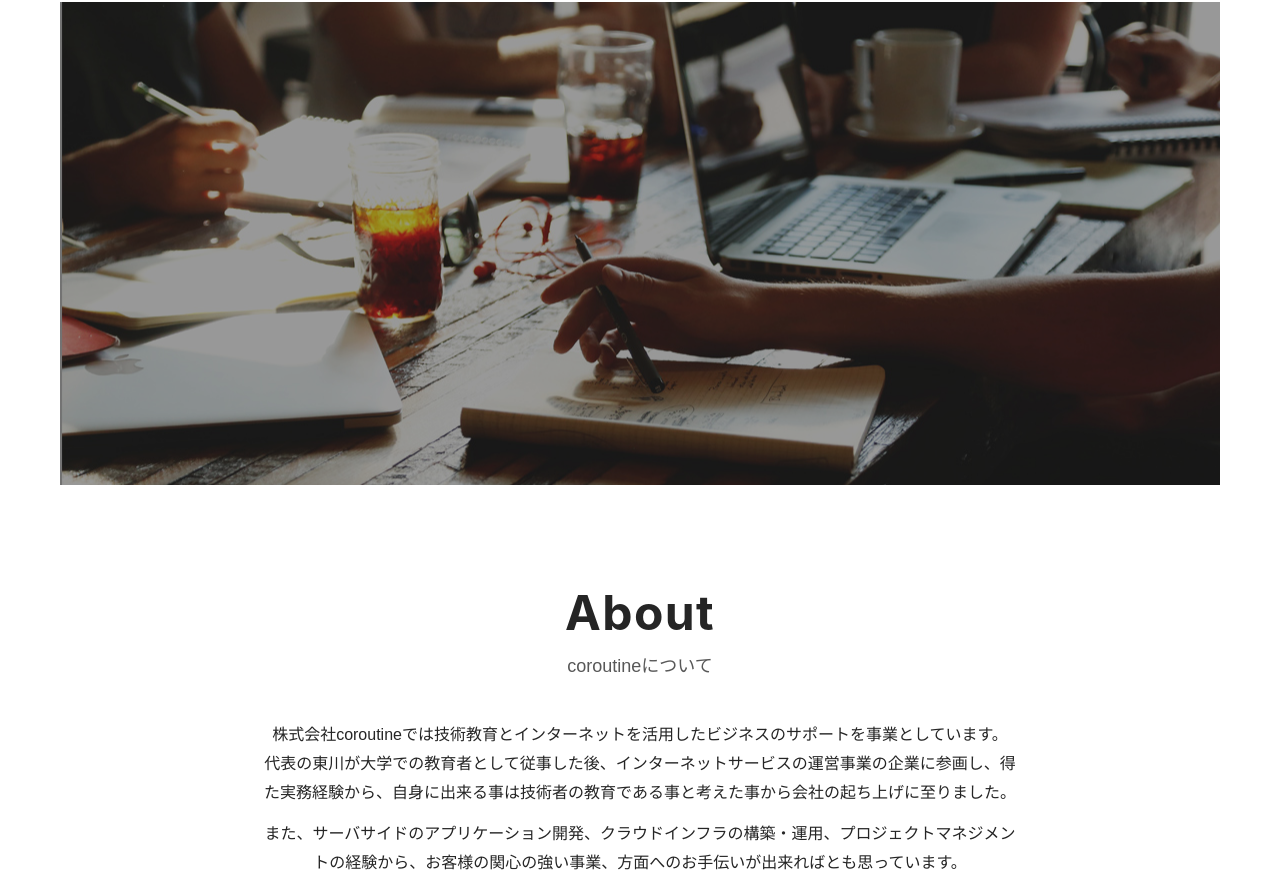
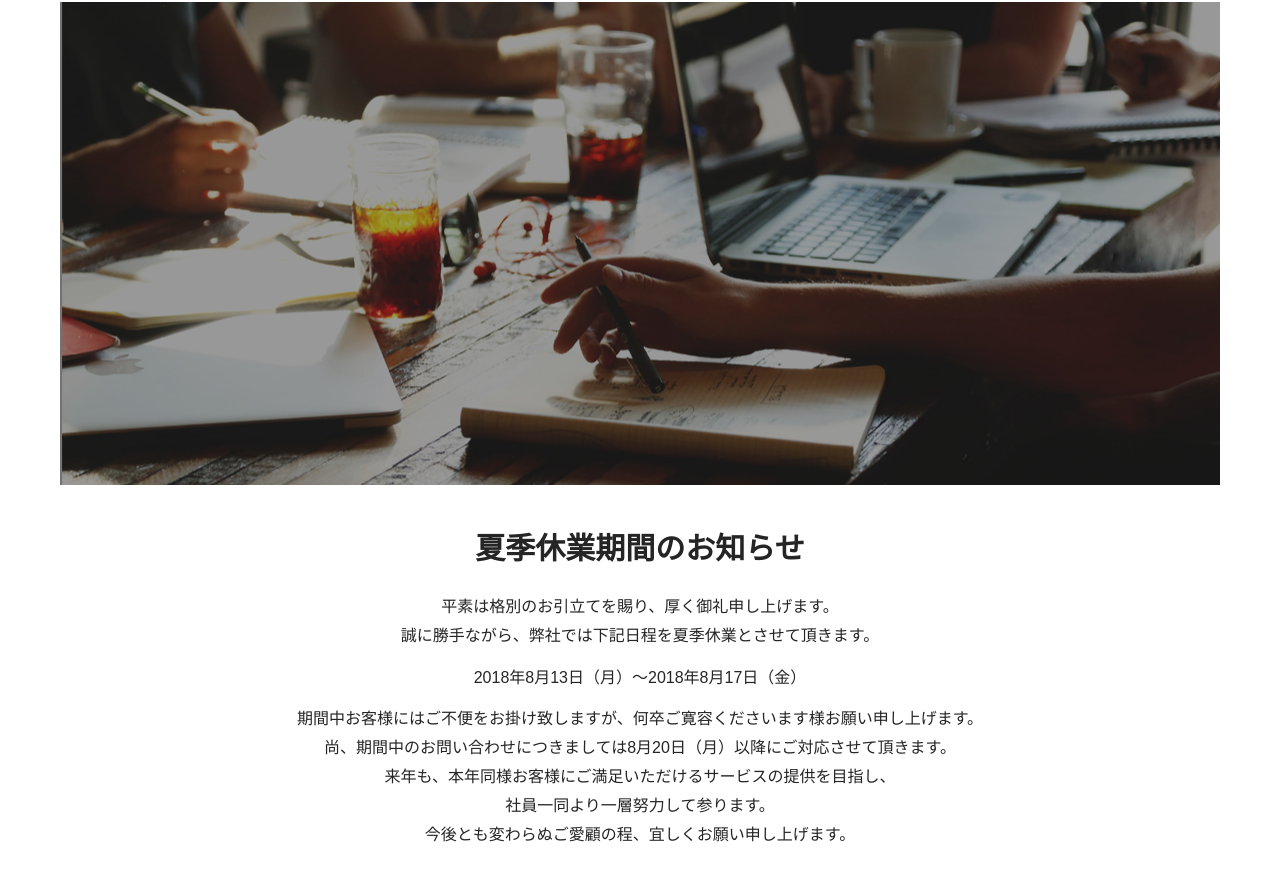
Before and after one commit to co-routine/co-routine.github.io, a website: page source/pug/index.pug in a window 1280 px wide. Shown: the part 86-958 px from the top of the page. Drawn offline with nearby package versions, Linux system fonts and the light colour scheme; files that its build step writes are made by us from their sources; files whose address does not match are found by name.

Commit message:
create news
create summer news component

create year-end news component

```diff
--- /dev/null
+++ b/source/pug/component/news/_summer.pug
@@ -0,0 +1,16 @@
+section.p-home-info
+  .c-container.c-container--small
+    header.p-home-info__header
+      h2.c-h.c-h--centered.c-h--small 夏季休業期間のお知らせ
+    .p-home-info__body
+      p.c-lead.c-lead--centered
+        | 平素は格別のお引立てを賜り、厚く御礼申し上げます。<br>
+        | 誠に勝手ながら、弊社では下記日程を夏季休業とさせて頂きます。
+      p.c-lead.c-lead--centered
+        | 2018年8月13日（月）～2018年8月17日（金）
+      p.c-lead.c-lead--centered
+        | 期間中お客様にはご不便をお掛け致しますが、何卒ご寛容くださいます様お願い申し上げます。<br>
+        | 尚、期間中のお問い合わせにつきましては8月20日（月）以降にご対応させて頂きます。<br>
+        | 来年も、本年同様お客様にご満足いただけるサービスの提供を目指し、<br>
+        | 社員一同より一層努力して参ります。<br>
+        | 今後とも変わらぬご愛顧の程、宜しくお願い申し上げます。
--- a/source/pug/index.pug
+++ b/source/pug/index.pug
@@ -20,6 +20,7 @@ block body
           h1.c-h.c-h--en.c-h--centered.c-hero__title(data-j-hero-title) Rebuild your team.
           p.c-lead.c-lead--centered.c-hero__lead(data-j-hero-lead) あなたの開発チームを強くする
     .c-hero__bg.p-home-hero__bg(style="background-image: url(/dist/image/img-hero.jpg)")
+  include ./component/news/_summer
   section.c-section.p-top-about
     .c-container.c-container--small
       header.c-section__header
```
Also changed, not shown: source/pug/component/news/_year-end.pug (added, +16 -0 lines), public/index.html.
